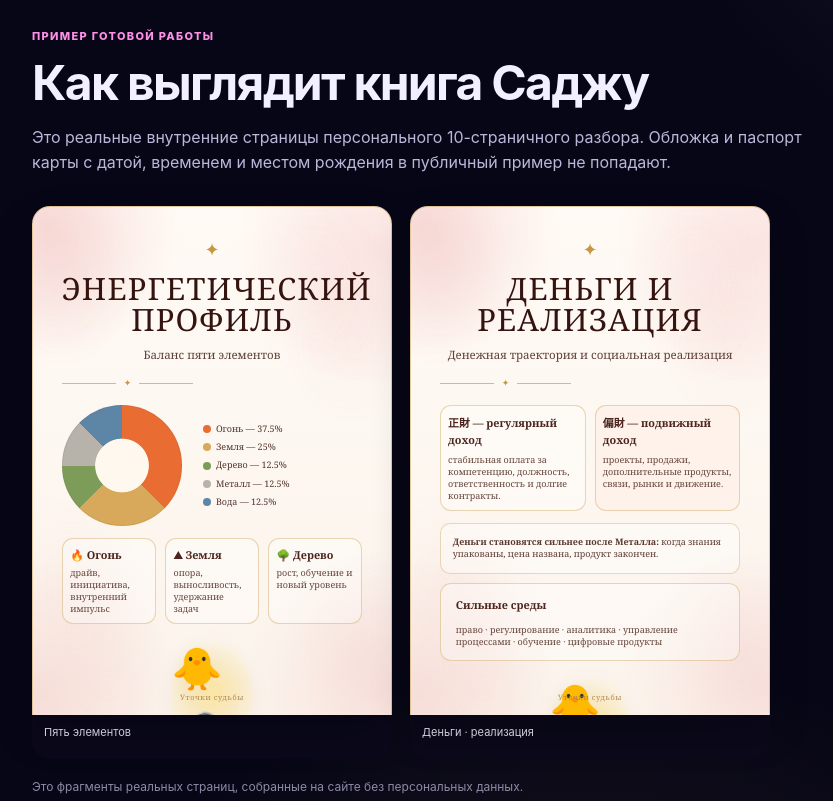
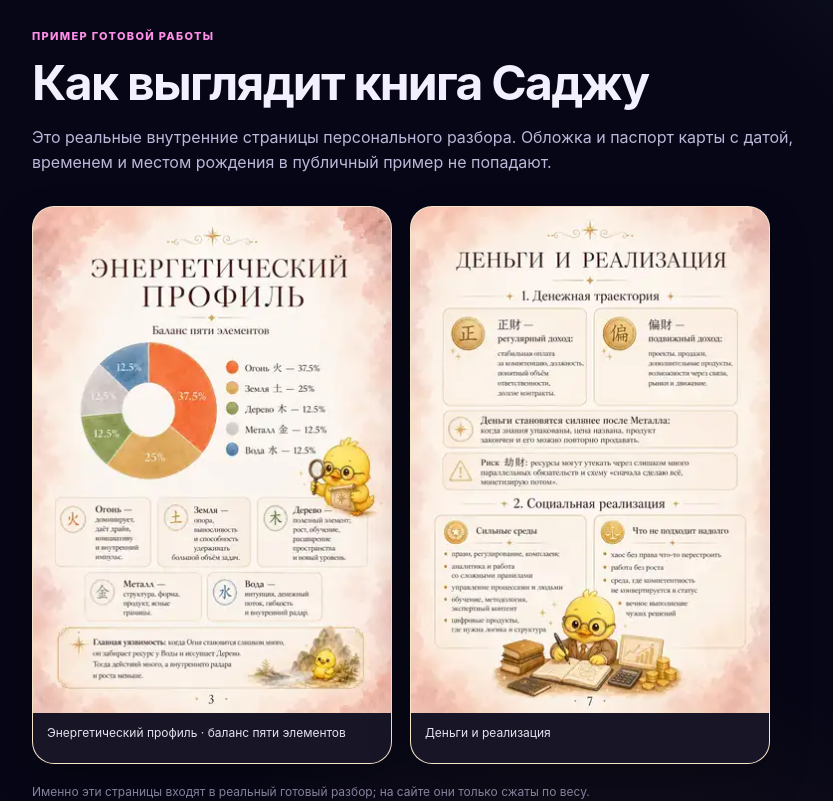
Before and after one commit to baltutis02-crypto/utochki-sudby, a Next.js app: page /razbory/saju in a window 1280 px wide. Shown: the part 980-1781 px from the top of the page, without its empty margins (48-881 px from the left). Built offline with nearby package versions, Linux system fonts and the light colour scheme.

Commit message:
Use exact Saju reading images

```diff
--- a/app/razbory/saju/page.tsx
+++ b/app/razbory/saju/page.tsx
@@ -1,6 +1,5 @@
 import Image from "next/image";
 import Link from "next/link";
-import { SajuEnergySample, SajuMoneySample } from "@/components/ReadingSamples";
 
 export const metadata = { title: "Саджу" };
 
@@ -57,17 +56,23 @@ export default function SajuPage() {
           <p className="eyebrow">Пример готовой работы</p>
           <h2>Как выглядит книга Саджу</h2>
           <p>
-            Это реальные внутренние страницы персонального 10-страничного разбора.
+            Это реальные внутренние страницы персонального разбора.
             Обложка и паспорт карты с датой, временем и местом рождения в публичный пример не попадают.
           </p>
         </div>
 
         <div className="reading-example-grid">
-          <SajuEnergySample />
-          <SajuMoneySample />
+          <a className="example-page large" href="/examples/saju-energy-real.webp" target="_blank" rel="noreferrer">
+            <Image unoptimized src="/examples/saju-energy-real.webp" width={360} height={509} alt="Энергетический профиль — баланс пяти элементов" />
+            <span>Энергетический профиль · баланс пяти элементов</span>
+          </a>
+          <a className="example-page large" href="/examples/saju-money-real.webp" target="_blank" rel="noreferrer">
+            <Image unoptimized src="/examples/saju-money-real.webp" width={360} height={509} alt="Деньги и реализация" />
+            <span>Деньги и реализация</span>
+          </a>
         </div>
 
-        <p className="example-note">Это фрагменты реальных страниц, собранные на сайте без персональных данных.</p>
+        <p className="example-note">Именно эти страницы входят в реальный готовый разбор; на сайте они только сжаты по весу.</p>
       </section>
 
       <section className="section no-x">
```
